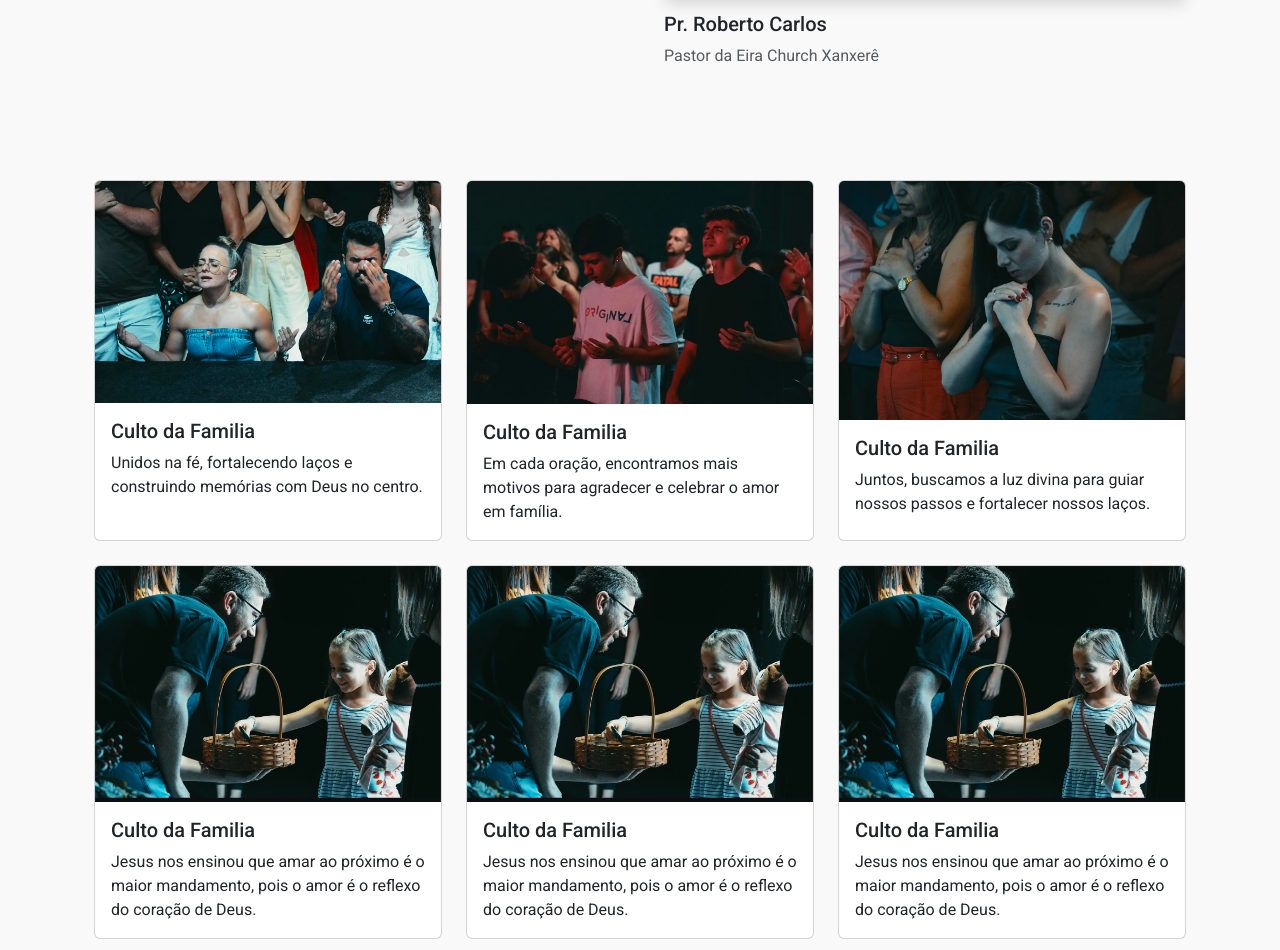
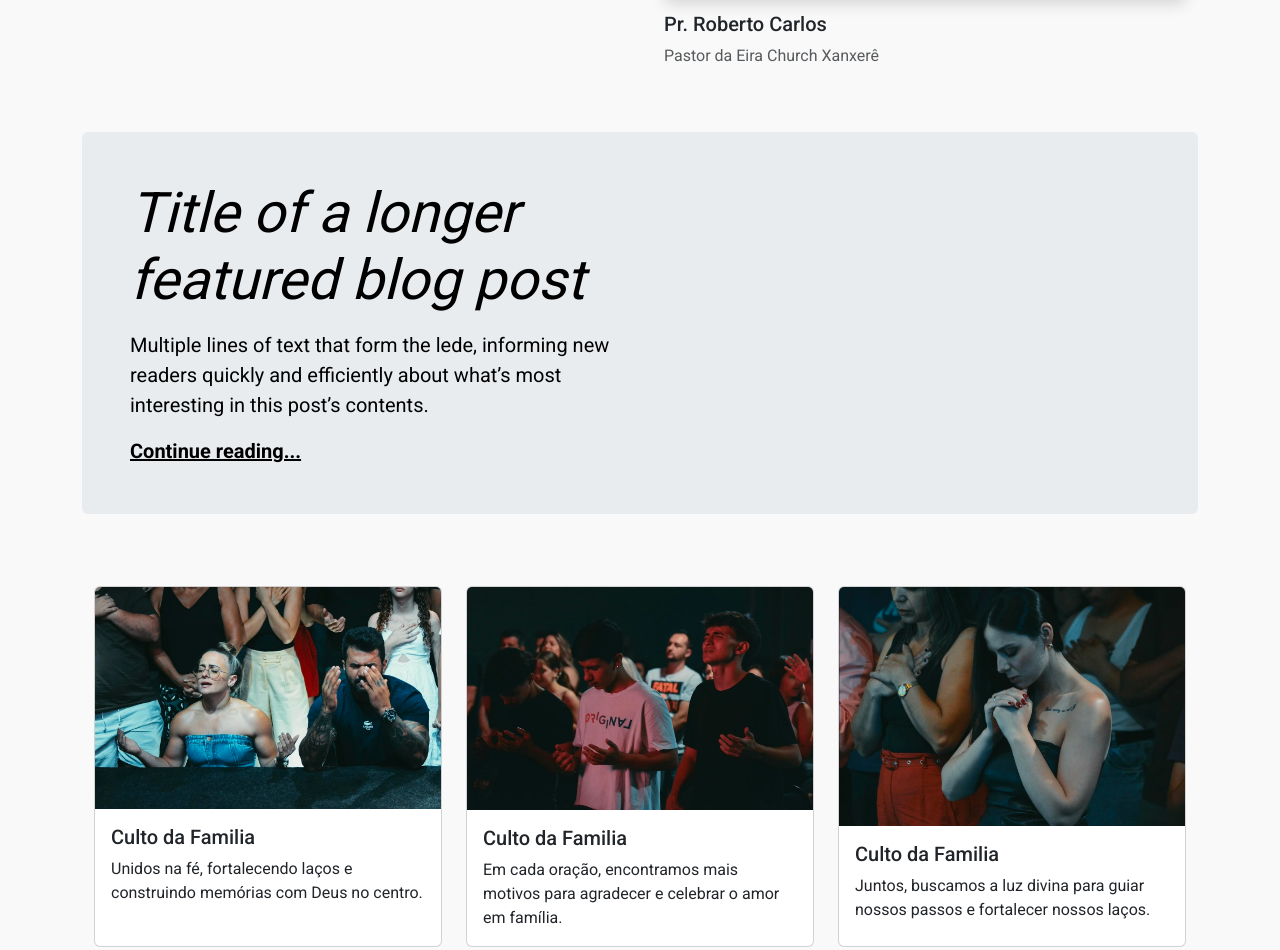
Before and after one commit to xandemariion01/eiraxanxere, a plain HTML site: page docs/Page/index.html in a window 1280 px wide. Shown: the part 1200-2150 px from the top of the page. Drawn offline with nearby package versions, Linux system fonts and the light colour scheme.

Commit message:
atualizacao

```diff
--- a/Page/index.html
+++ b/docs/Page/index.html
@@ -103,6 +103,18 @@
 
     <div class="b-example-divider"></div>
 
+    <section>
+        <div class="container">
+            <div class="p-4 p-md-5 mb-4 rounded text-body-emphasis bg-body-secondary">
+                <div class="col-lg-6 px-0">
+                  <h1 class="display-4 fst-italic">Title of a longer featured blog post</h1>
+                  <p class="lead my-3">Multiple lines of text that form the lede, informing new readers quickly and efficiently about what’s most interesting in this post’s contents.</p>
+                  <p class="lead mb-0"><a href="#" class="text-body-emphasis fw-bold">Continue reading...</a></p>
+                </div>
+              </div>
+        </div>
+    </section>
+
     <section class="galeria" id="galeria">
         <div class="container px-4 py-5" id="custom-cards">
             <div class="row row-cols-1 row-cols-md-3 g-4">
@@ -203,6 +215,8 @@
 
     <div class="b-example-divider"></div>
 
+
+
     <script src="https://unpkg.com/aos@2.3.1/dist/aos.js"></script>
     <script>AOS.init();</script>
     <script src="https://cdn.jsdelivr.net/npm/bootstrap@5.3.3/dist/js/bootstrap.bundle.min.js"
```
Also changed, not shown: docs/Page/CSS/style.css (renamed from Page/CSS/style.css), docs/Page/img/IMG_9420.JPG (renamed from Page/img/IMG_9420.JPG), docs/Page/img/IMG_9421.JPG (renamed from Page/img/IMG_9421.JPG), docs/Page/img/IMG_9422.JPG (renamed from Page/img/IMG_9422.JPG), docs/Page/img/banner_1.png (renamed from Page/img/banner_1.png), docs/Page/img/cropped-logo.png (renamed from Page/img/cropped-logo.png), docs/Page/img/eira.jpg (renamed from Page/img/eira.jpg), docs/Page/img/fotosdaeira/1.jpg (renamed from Page/img/fotosdaeira/1.jpg), docs/Page/img/fotosdaeira/2.jpg (renamed from Page/img/fotosdaeira/2.jpg), docs/Page/img/fotosdaeira/3.jpg (renamed from Page/img/fotosdaeira/3.jpg), docs/Page/img/fotosdaeira/4.jpg (renamed from Page/img/fotosdaeira/4.jpg), docs/Page/img/fotosdaeira/5.jpg (renamed from Page/img/fotosdaeira/5.jpg), docs/Page/img/fotosdaeira/IMG_9484.jpg (renamed from Page/img/fotosdaeira/IMG_9484.jpg), docs/Page/img/fotosdaeira/IMG_9485.jpg (renamed from Page/img/fotosdaeira/IMG_9485.jpg), 3 more files.
